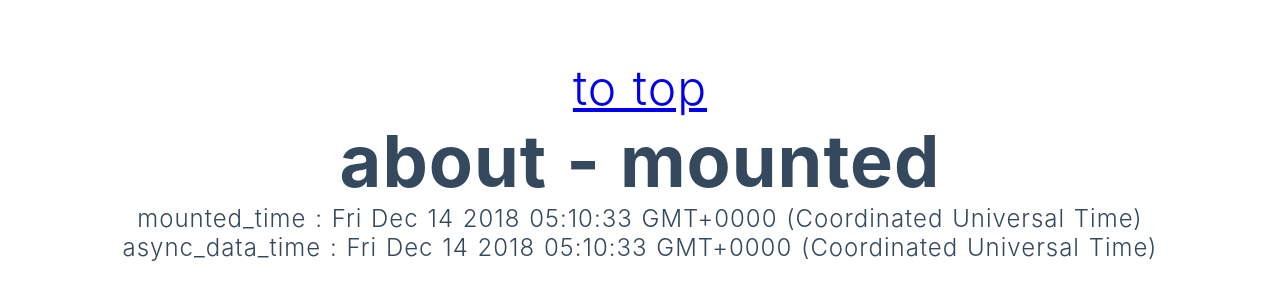
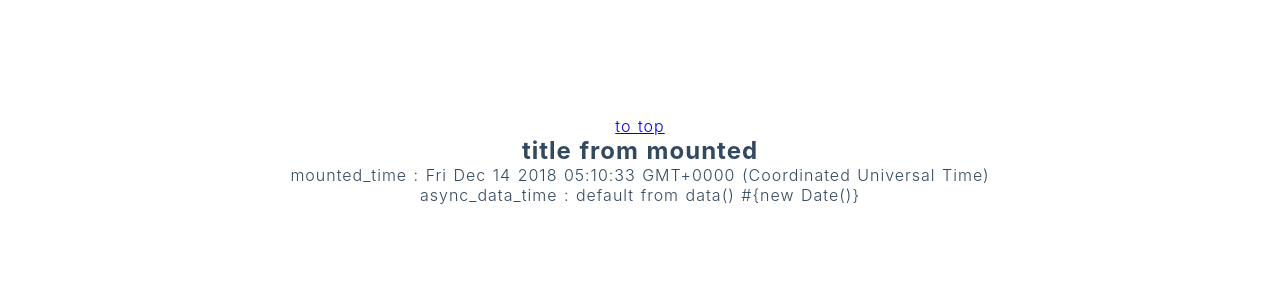
Before and after one commit to omiend/omiend_nuxt_advent_calendar_2018_2, a Nuxt app: page /about in a window 1280 px wide. Shown: the part 240-540 px from the top of the page. Built offline with nearby package versions, Linux system fonts and the light colour scheme.

Commit message:
delete store

```diff
--- a/src/layouts/default.vue
+++ b/src/layouts/default.vue
@@ -9,7 +9,7 @@ html {
   font-family: 'Source Sans Pro', -apple-system, BlinkMacSystemFont, 'Segoe UI',
     Roboto, 'Helvetica Neue', Arial, sans-serif;
   font-weight: 300;
-  font-size: 3rem;
+  font-size: 1rem;
   color: #35495e;
   letter-spacing: 1px;
   word-spacing: 1px;
--- a/src/pages/about/index.vue
+++ b/src/pages/about/index.vue
@@ -2,22 +2,38 @@
   <section class="container">
     <div>
       <nuxt-link to="/">to top</nuxt-link>
-      <h1 class="title">{{$store.state.title}}</h1>
-      <p>mounted_time : {{$store.state.mounted_time}}</p>
-      <p>async_data_time : {{$store.state.async_data_time}}</p>
+      <h1 class="title">{{title}}</h1>
+      <p>mounted_time : {{mounted_time}}</p>
+      <p>async_data_time : {{async_data_time}}</p>
     </div>
   </section>
 </template>
 
 <script>
 export default {
+  data () {
+    return {
+      title: "default from data()",
+      mounted_time: "default from data()",
+      async_data_time: `default from data() #{new Date()}`
+    }
+  },
   mounted () {
-    this.$store.commit('SET_MOUNTED_TIME', { time: new Date() })
-    this.$store.commit('SET_TITLE', { title: "about - mounted" })
+    this.title = "title from mounted"
+    this.mounted_time = new Date()
   },
   asyncData (context) {
-    context.store.commit('SET_ASYNC_DATA_TIME', { time: new Date() })
-    context.store.commit('SET_TITLE', { title: "about - asyncData" })
+    return new Promise((resolve) => {
+      setTimeout(() => {
+        resolve({
+          title: "title from asyncData",
+          async_data_time: new Date()
+        })
+      }, 300);
+    }).then((res) => {
+      console.log(res)
+      return res
+    })
   }
 }
 </script>
@@ -34,8 +50,4 @@ export default {
 .title {
   display: block;
 }
-
-p {
-  font-size: 0.5rem;
-}
 </style>
--- a/src/pages/index.vue
+++ b/src/pages/index.vue
@@ -2,15 +2,25 @@
   <section class="container">
     <div>
       <nuxt-link to="/about">to about</nuxt-link>
-      <h1 class="title">{{$store.state.title}}</h1>
+      <h1 class="title">{{title}}</h1>
+      <p>mounted_time : {{mounted_time}}</p>
+      <p>async_data_time : {{async_data_time}}</p>
     </div>
   </section>
 </template>
 
 <script>
 export default {
+  data () {
+    return {
+      title: "default from data()",
+      mounted_time: "default from data()",
+      async_data_time: "default from data()"
+    }
+  },
   mounted () {
-    this.$store.commit('SET_TITLE', { title: "top - mounted" })
+    this.title = "title from mounted"
+    this.mounted_time = new Date()
   }
 }
 </script>
--- a/src/store/index.js
+++ /dev/null
@@ -1,17 +0,0 @@
-export const state = () => ({
-  title: "default - state",
-  mounted_time: "",
-  async_data_time: ""
-})
-
-export const mutations = {
-  SET_TITLE (state, payload) {
-    state.title = payload.title
-  },
-  SET_MOUNTED_TIME (state, payload) {
-    state.mounted_time = payload.time
-  },
-  SET_ASYNC_DATA_TIME (state, payload) {
-    state.async_data_time = payload.time
-  }
-}
```
